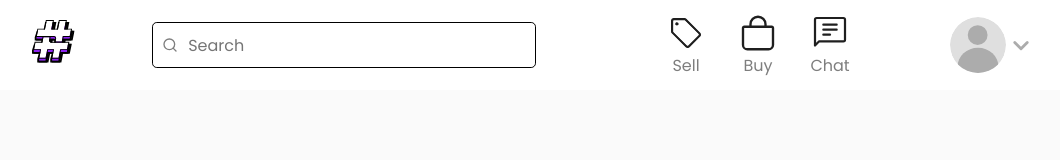
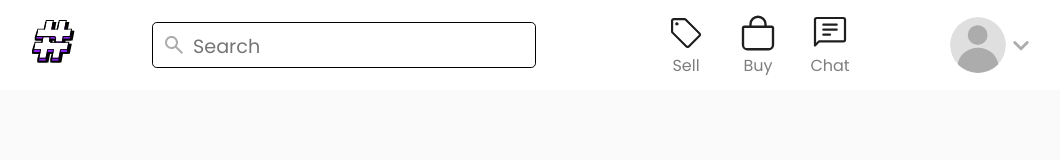
Before and after one commit to include-davis/marketplace, a Next.js app in the folder client/: page / in a window 1280 px wide. Shown: the top 160 px of the page, without its empty margins (80-1140 px from the left). Built offline with nearby package versions, Linux system fonts and the light colour scheme.

Commit message:
Converted raw svg html into a file within Search component

```diff
--- a/client/src/app/components/SearchBar/SearchBar.module.scss
+++ b/client/src/app/components/SearchBar/SearchBar.module.scss
@@ -10,20 +10,20 @@
   left: 0.6rem;
   top: 50%;
   transform: translateY(-50%);
-  width: 1rem;
-  height: 1rem;
+  width: 1.5rem;
+  height: 1.5rem;
   color: #7e7e7e;
   pointer-events: none;
 }
 
 .searchBar {
   width: 100%;
-  padding: 0.6rem 0.8rem 0.6rem 2.2rem;
+  padding: 0.6rem 0.8rem 0.4rem 2.5rem;
   background-color: white;
   border: 1px solid black;
+  border-radius: 0.3rem;
+  font-size: 1.2rem;
   color: black;
-  border-radius: 0.3rem;
-  font-size: 1rem;
   outline: none;
   box-sizing: border-box;
 
--- a/client/src/app/components/SearchBar/SearchBar.tsx
+++ b/client/src/app/components/SearchBar/SearchBar.tsx
@@ -1,29 +1,17 @@
 "use client";
 
+import Image from "next/image";
 import styles from "./SearchBar.module.scss";
 
 export function SearchBar() {
   return (
     <div className={styles.searchBarWrapper}>
-      <svg
-        className={styles.searchIcon}
-        xmlns="http://www.w3.org/2000/svg"
-        viewBox="0 0 24 24"
-        fill="none"
-        stroke="currentColor"
-        strokeWidth="2"
-        strokeLinecap="round"
-        strokeLinejoin="round"
-      >
-        <circle cx="11" cy="11" r="8" />
-        <line x1="21" y1="21" x2="16.65" y2="16.65" />
-      </svg>
+      <Image src="/Navbar/search-icon.svg" alt="search" width={80} height={80} className={styles.searchIcon} />
+
       <input
         type="text"
         className={styles.searchBar}
         placeholder="Search"
-      // value={searchQuery}
-      // onChange={(e) => setSearchQuery(e.target.value)}
       />
     </div>
   );
```
Also changed, not shown: client/public/Navbar/search-icon.svg (added).
